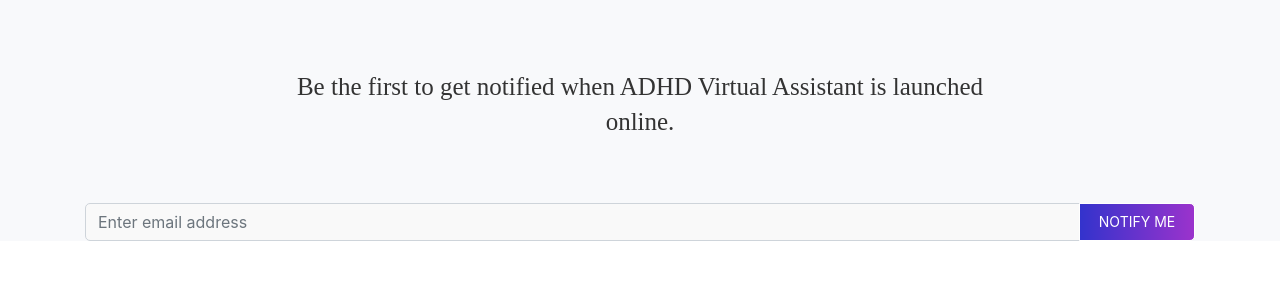
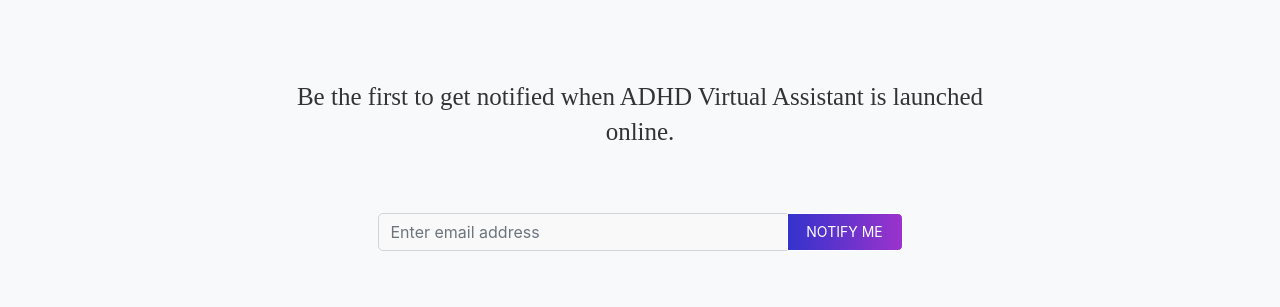
Before and after one commit to Alphajeez96/AVA, a PHP site: page / in a window 1280 px wide. Shown: the part 1769-2076 px from the top of the page. Before the commit the page ends 2010 px from the top, so only its background shows below. Run offline with PHP 8.4, Linux system fonts and the light colour scheme; some libraries are stand-ins or nearby versions; some web fonts are replaced.

Commit message:
notification section added

```diff
--- a/css/style.css
+++ b/css/style.css
@@ -175,6 +175,7 @@ div .count {
 .notify {
     background: #F8F9FB;
     text-align: center;
+    padding-bottom: 40px;
 }
 
 .notification h2 {
@@ -183,6 +184,10 @@ div .count {
     line-height: 35px;
     text-align: center;
     color: #333333;
-    padding-top: 70px;
+    padding-top: 80px;
     padding-bottom: 40px;
 }
+
+.f {
+    margin: auto;
+}
--- a/index.html
+++ b/index.html
@@ -216,9 +216,10 @@
     <!-- Notification section here -->
     <section class="notify">
         <div class="container">
+
             <div class="notification">
                 <h2>Be the first to get notified when ADHD Virtual Assistant is launched <br> online.</h2>
-                <div>
+                <div class="col-6 f">
                     <form method="POST" action="">
                         <div class="input-group mt-4">
                             <input type="text" class="form-control" placeholder="Enter email address" aria-describedby="basic-addon2">
```
